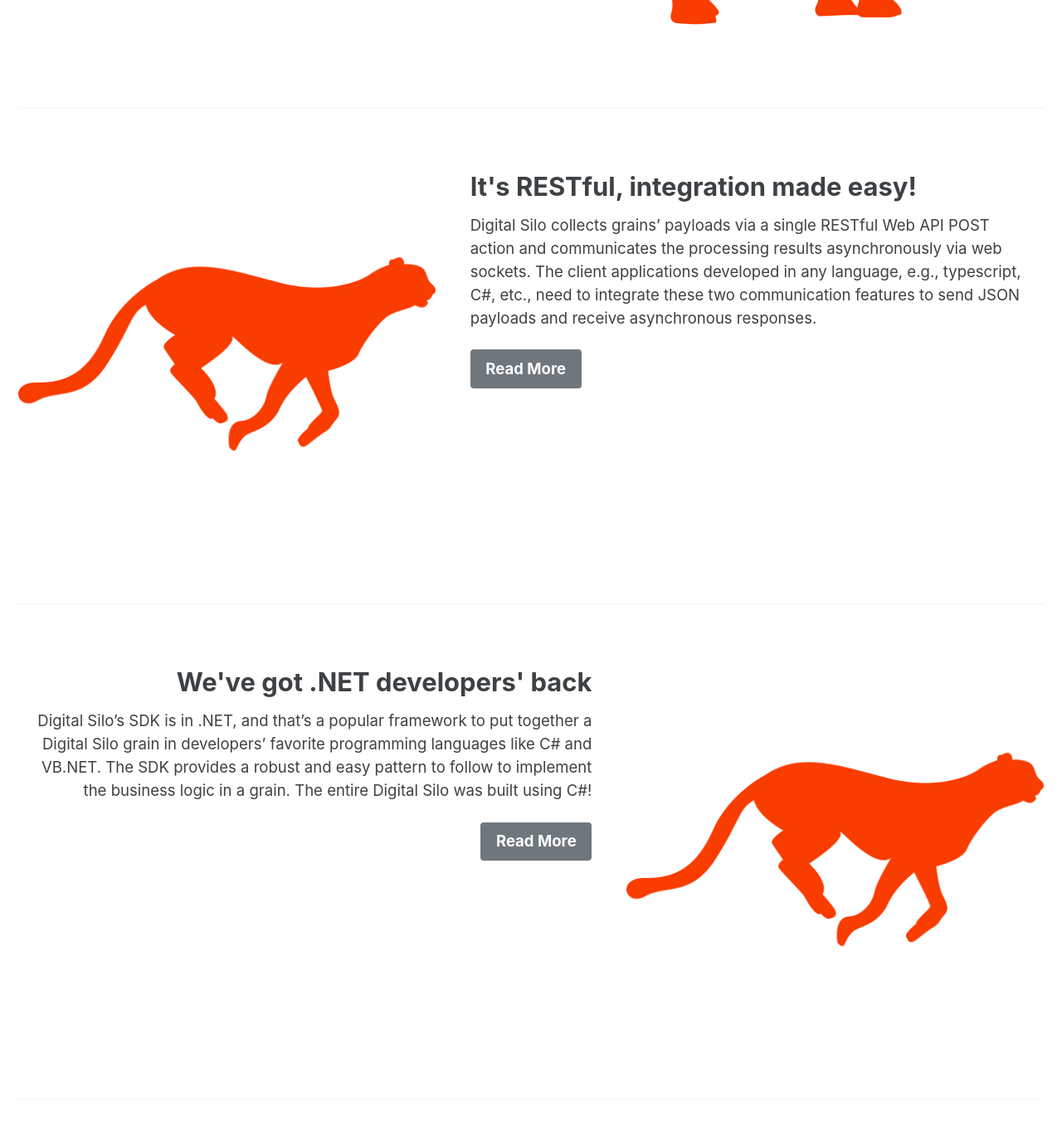
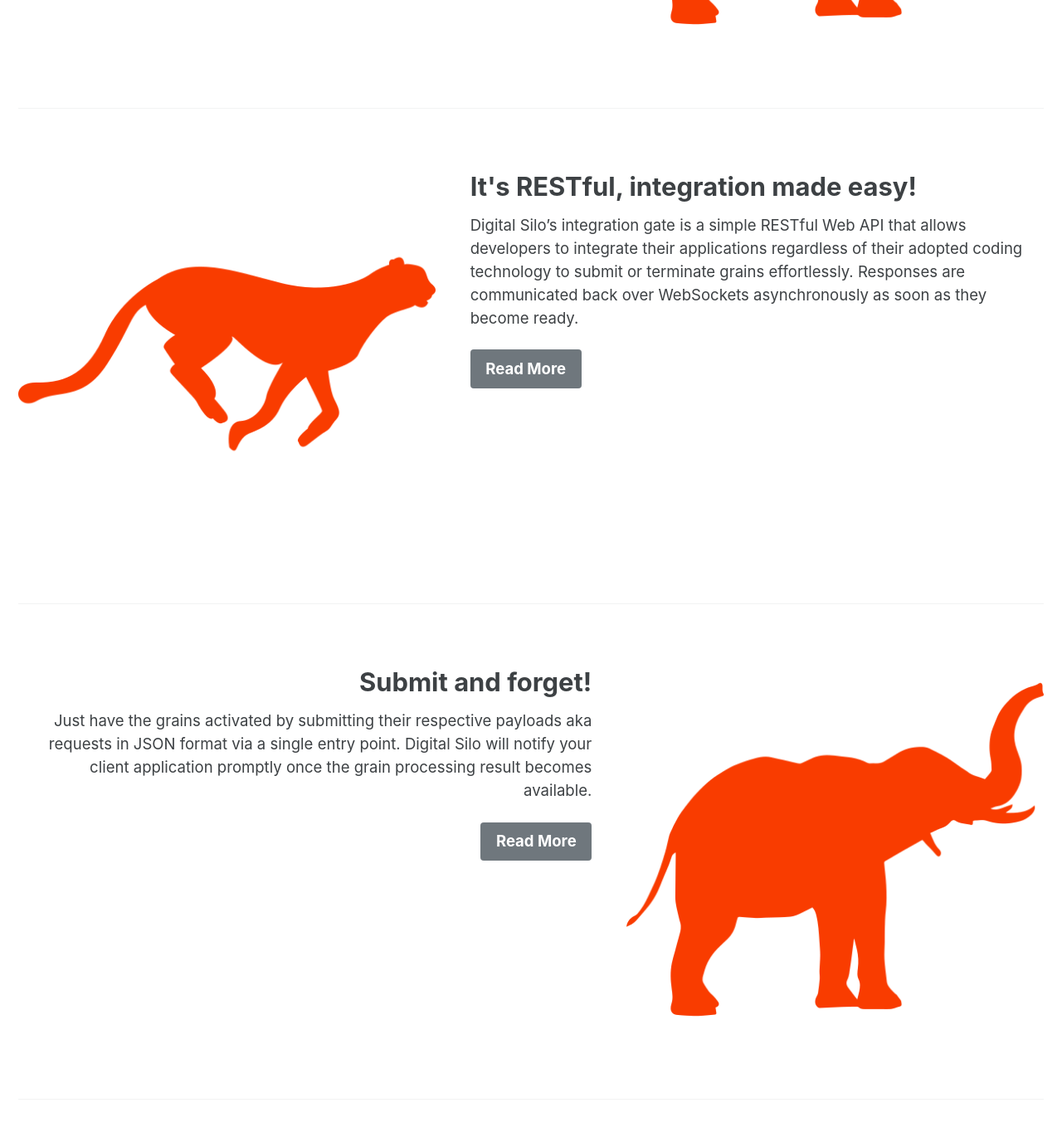
Before and after one commit to DigitalSilo/digitalsilo.github.io, a Jekyll site: the page built from _pages/home.md, in a window 1280 px wide and 1400 px high, scrolled down 1761 px. Shown: the top 1364 px of the window at 83% size. Built offline with Jekyll 4.4.1, drawn with Linux system fonts in a browser that asks for light colours; cached includes are drawn as plain includes.

Commit message:
Drafted further material #4

```diff
--- a/_pages/home.md
+++ b/_pages/home.md
@@ -55,20 +55,12 @@
 feature_row_left2:
   - image_path: /assets/images/fast.png
     title: It's RESTful, integration made easy!
-    excerpt: Digital Silo collects grains' payloads via a single RESTful Web API POST action and communicates the processing results asynchronously via web sockets. The client applications developed in any language, e.g., typescript, C#, etc., need to integrate these two communication features to send JSON payloads and receive asynchronous responses.
+    excerpt: Digital Silo's integration gate is a simple RESTful Web API that allows developers to integrate their applications regardless of their adopted coding technology to submit or terminate grains effortlessly. Responses are communicated back over WebSockets asynchronously as soon as they become ready.
     url: digital-silo-is-restful
     btn_label: "Read More"
     btn_class: "btn--primary"
 
 feature_row_right2:
-  - image_path: /assets/images/fast.png
-    title: We've got .NET developers' back
-    excerpt: Digital Silo's SDK is in .NET, and that's a popular framework to put together a Digital Silo grain in developers' favorite programming languages like C# and VB.NET. The SDK provides a robust and easy pattern to follow to implement the business logic in a grain. The entire Digital Silo was built using C#!
-    url: "#test-link"
-    btn_label: "Read More"
-    btn_class: "btn--primary"
-
-feature_row_left3:
   - image_path: /assets/images/mighty.png
     title: Submit and forget!
     excerpt: Just have the grains activated by submitting their respective payloads aka requests in JSON format via a single entry point. Digital Silo will notify your client application promptly once the grain processing result becomes available.
@@ -76,7 +68,7 @@
     btn_label: "Read More"
     btn_class: "btn--primary"
 
-feature_row_right3:
+feature_row_left3:
   - image_path: /assets/images/fast.png
     title: Flexible performance
     excerpt: Digital Silo is a collection of independent tasks. It is flexible enough to accommodate the fulfillment instructions by facilitating running grains in any order, lining them up, or deferring each grain's process to the future.
@@ -84,7 +76,7 @@
     btn_label: "Read More"
     btn_class: "btn--primary"
 
-feature_row_left4:
+feature_row_right3:
   - image_path: /assets/images/fast.png
     title: It's secure
     excerpt: DAll components and tiers of Digital Silo, starting from the client application, are secured by Microsoft Azure's Active Directory system. Digital Silo rejects requests made without a valid authorization token to ensure that the trusted origins are served only.
@@ -108,7 +100,6 @@
 {% include feature_row id="feature_row_right2" type="right" %}
 {% include feature_row id="feature_row_left3" type="left" %}
 {% include feature_row id="feature_row_right3" type="right" %}
-{% include feature_row id="feature_row_left4" type="left" %}
 {% include feature_row %}
 
 This is the home page.
```
Also changed, not shown: _pages/digital-silo-grain-processing.md (+4 -2 lines), _pages/digital-silo-is-restful.md (+8 -2 lines).
